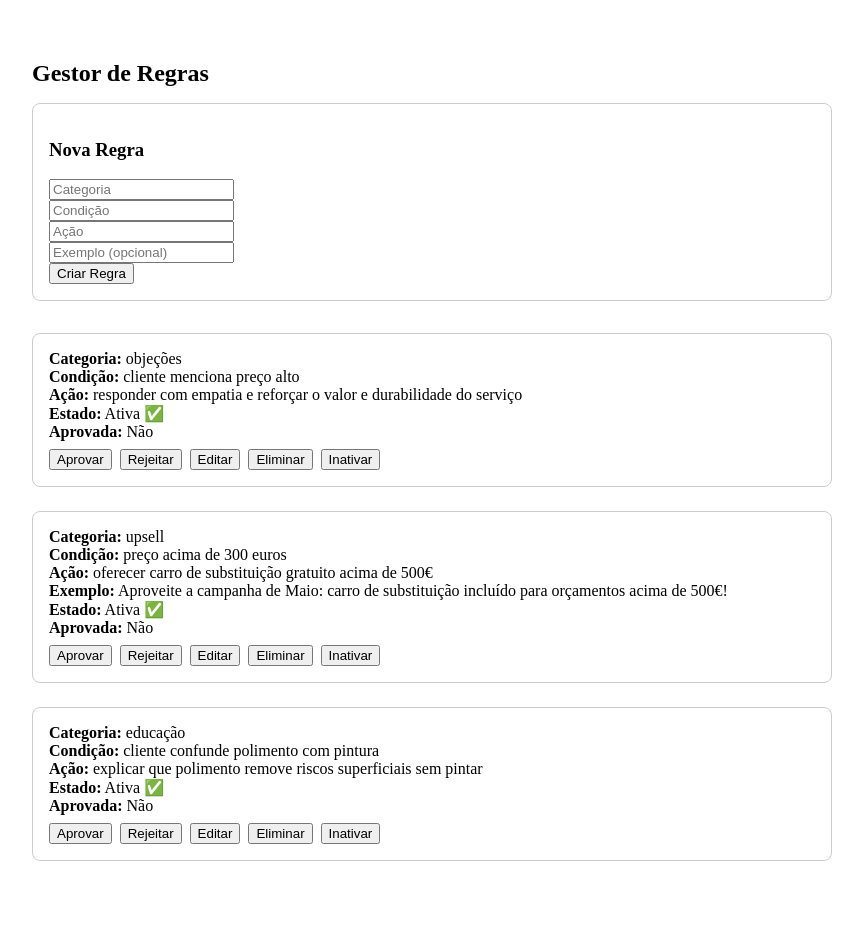
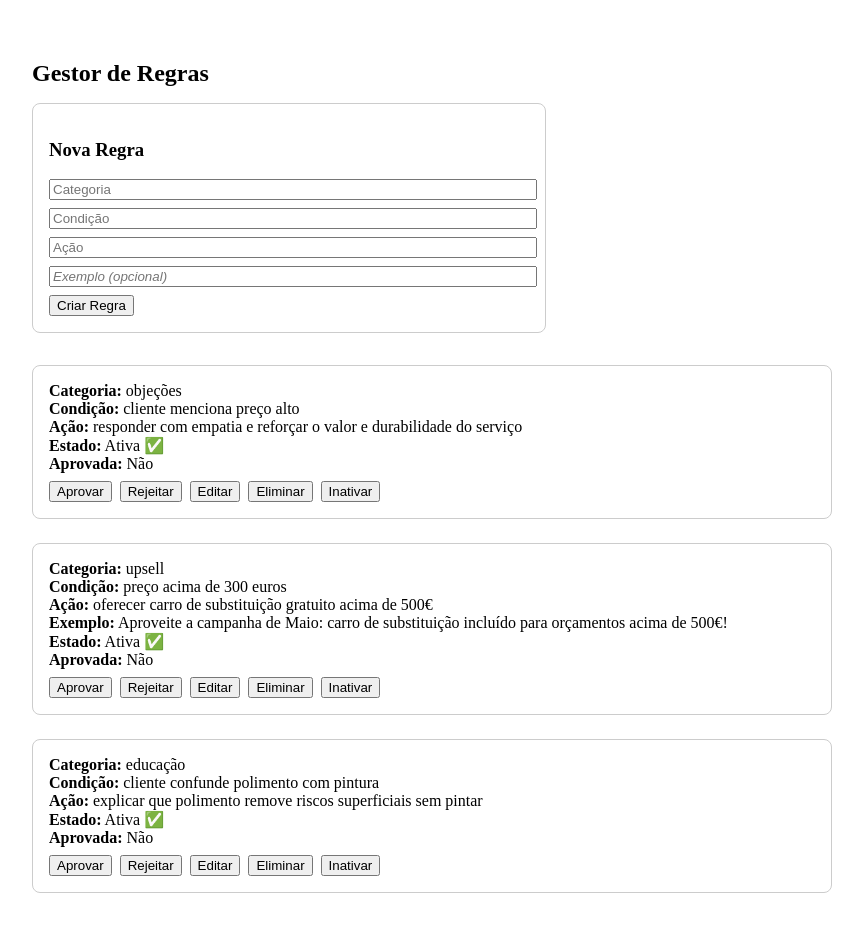
Before and after one commit to maia1600/FounderOS, a Next.js app: page /admin/regras in a window 1280 px wide. Shown: the top 932 px of the page, without its empty margins (208-1071 px from the left). Built offline with nearby package versions, Linux system fonts and the light colour scheme.

Commit message:
Update NovaRegraForm.js

```diff
--- a/modules/components/Regras/NovaRegraForm.js
+++ b/modules/components/Regras/NovaRegraForm.js
@@ -9,52 +9,77 @@ export default function NovaRegraForm({ onCriar }) {
   });
   const [mensagem, setMensagem] = useState('');
 
-  const handleSubmit = async (e) => {
-    e.preventDefault();
+  const criar = async () => {
+    if (!form.categoria || !form.condicao || !form.acao) {
+      setMensagem('Preencha os campos obrigatórios.');
+      return;
+    }
 
-    const res = await fetch('/api/regras/criar', {
-      method: 'POST',
-      headers: { 'Content-Type': 'application/json' },
-      body: JSON.stringify(form)
-    });
+    try {
+      const res = await fetch('/api/regras/criar', {
+        method: 'POST',
+        headers: { 'Content-Type': 'application/json' },
+        body: JSON.stringify(form)
+      });
 
-    if (res.ok) {
+      const data = await res.json();
+
+      if (!res.ok) {
+        console.error('Erro do servidor:', data.error || data);
+        setMensagem(data.error || 'Erro desconhecido.');
+        return;
+      }
+
       setForm({ categoria: '', condicao: '', acao: '', exemplo: '' });
       setMensagem('');
-      onCriar(); // Atualiza a lista de regras
-    } else {
-      setMensagem('Erro ao criar a regra.');
+      onCriar();
+    } catch (err) {
+      console.error('Erro na requisição:', err);
+      setMensagem(err.message || 'Erro inesperado.');
     }
   };
 
   return (
-    <form onSubmit={handleSubmit} style={{ marginBottom: '2rem', padding: '1rem', border: '1px solid #ccc', borderRadius: '8px' }}>
-      <h3>Nova Regra</h3>
+    <div style={{
+      border: '1px solid #ccc',
+      borderRadius: '8px',
+      padding: '1rem',
+      marginBottom: '2rem',
+      maxWidth: '480px'
+    }}>
+      <h3><strong>Nova Regra</strong></h3>
       <input
+        type="text"
         placeholder="Categoria"
         value={form.categoria}
         onChange={(e) => setForm({ ...form, categoria: e.target.value })}
-        required
-      /><br />
+        style={{ width: '100%', marginBottom: '0.5rem' }}
+      />
       <input
+        type="text"
         placeholder="Condição"
         value={form.condicao}
         onChange={(e) => setForm({ ...form, condicao: e.target.value })}
-        required
-      /><br />
+        style={{ width: '100%', marginBottom: '0.5rem' }}
+      />
       <input
+        type="text"
         placeholder="Ação"
         value={form.acao}
         onChange={(e) => setForm({ ...form, acao: e.target.value })}
-        required
-      /><br />
+        style={{ width: '100%', marginBottom: '0.5rem' }}
+      />
       <input
+        type="text"
         placeholder="Exemplo (opcional)"
         value={form.exemplo}
         onChange={(e) => setForm({ ...form, exemplo: e.target.value })}
-      /><br />
-      <button type="submit">Criar Regra</button>
-      {mensagem && <div style={{ color: 'red', marginTop: '0.5rem' }}>{mensagem}</div>}
-    </form>
+        style={{ width: '100%', marginBottom: '0.5rem', fontStyle: 'italic' }}
+      />
+      <button onClick={criar}>Criar Regra</button>
+      {mensagem && (
+        <div style={{ color: 'red', marginTop: '0.5rem' }}>{mensagem}</div>
+      )}
+    </div>
   );
 }
```
